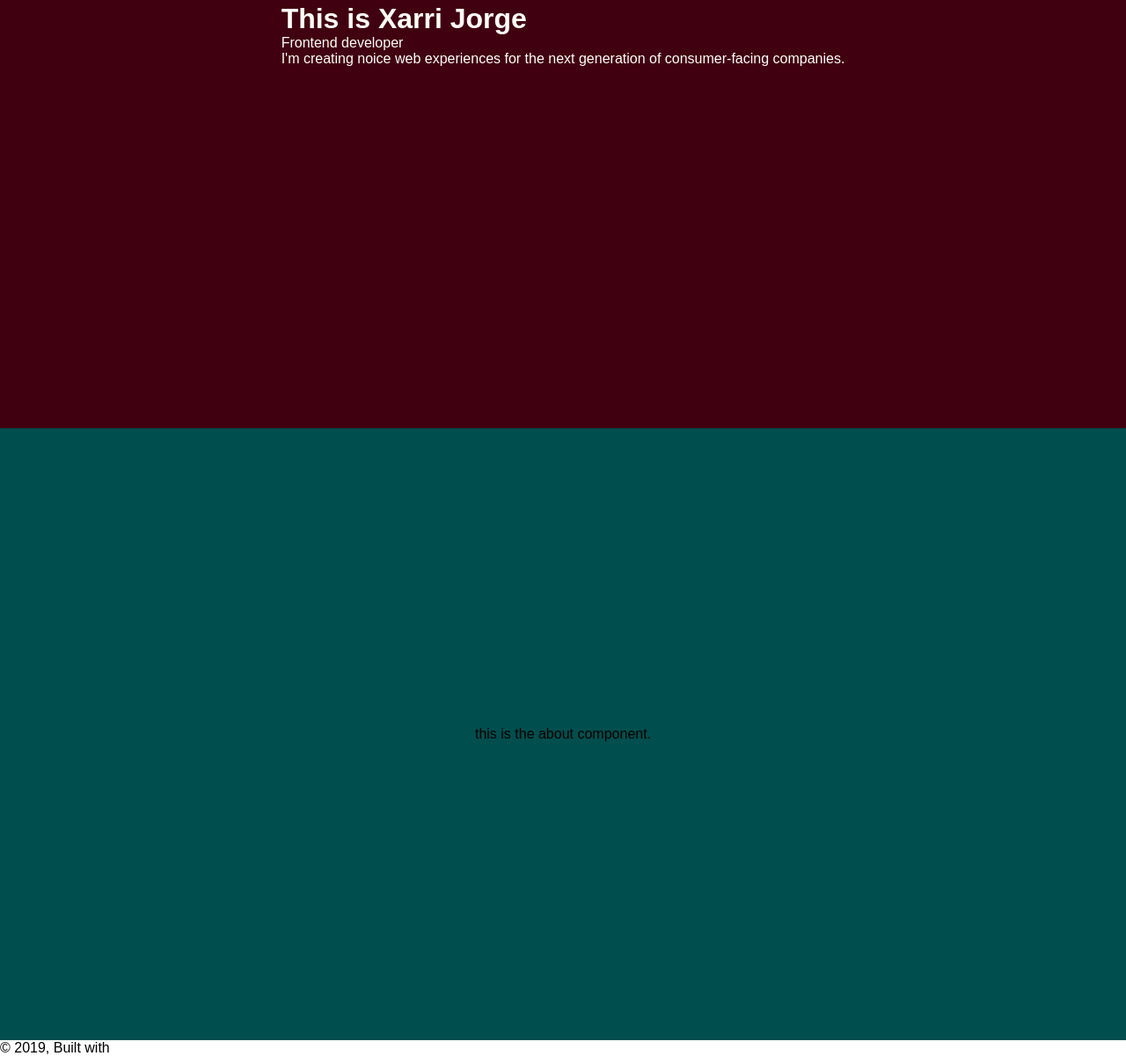
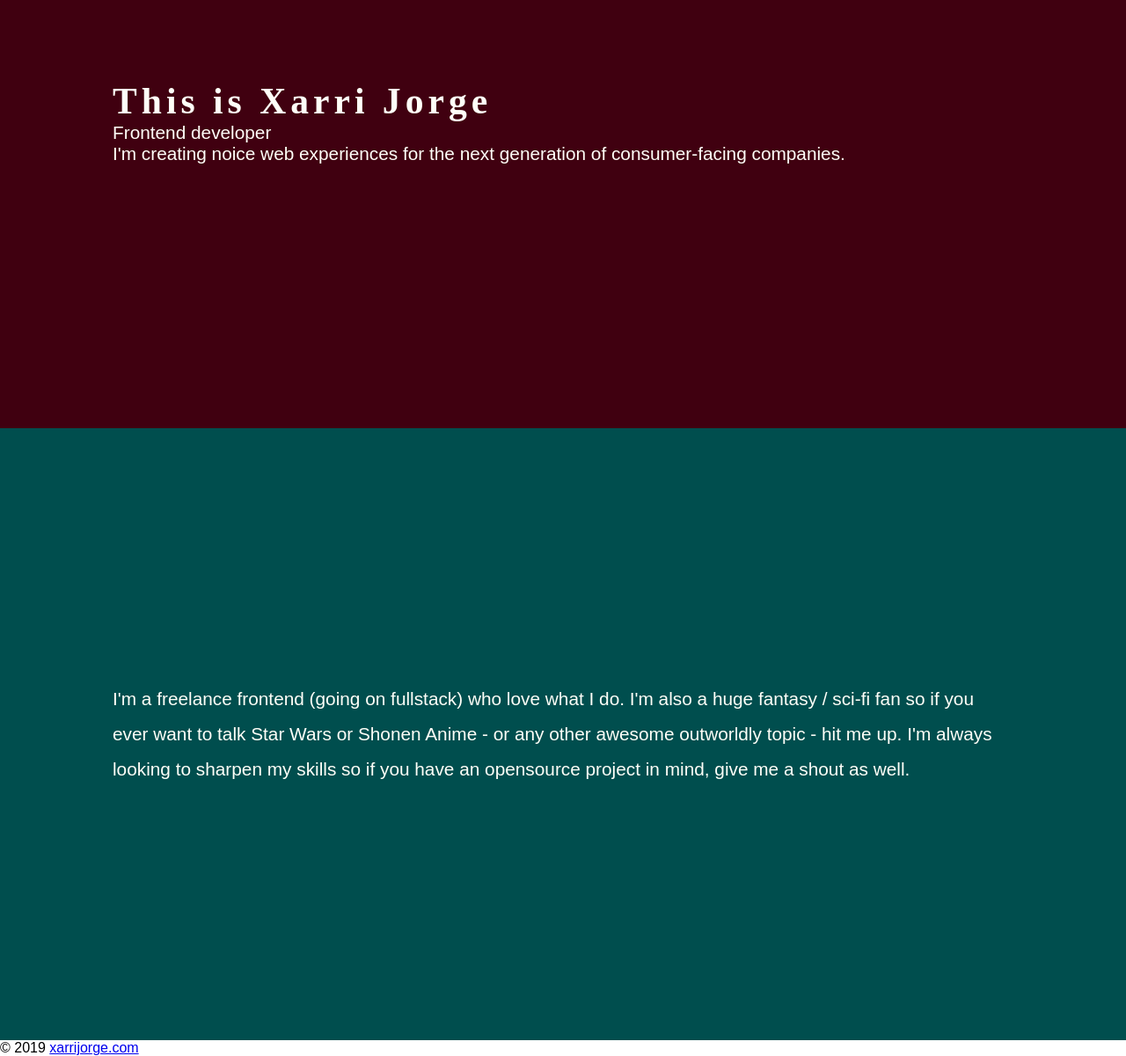
Before and after one commit to xarrijorge/portfolio, a Gatsby site: page / in a window 1280 px wide. Shown: the part 265-1466 px from the top of the page at 88% size. Built offline with nearby package versions, Linux system fonts and the light colour scheme; Gatsby itself is replaced by a stand-in of ours.

Commit message:
added new fonts, comfortaa, montserrat and trirong

```diff
--- a/package.json
+++ b/package.json
@@ -16,7 +16,8 @@
     "prop-types": "^15.7.2",
     "react": "^16.8.4",
     "react-dom": "^16.8.4",
-    "react-helmet": "^5.2.0"
+    "react-helmet": "^5.2.0",
+    "react-scroll": "^1.7.11"
   },
   "devDependencies": {
     "prettier": "^1.16.4"
--- a/src/components/about.jsx
+++ b/src/components/about.jsx
@@ -1,7 +1,9 @@
 import React from 'react';
 
 export default ()=>(
-  <div className="base about" >
-    <p> this is the about component.</p>
+  <div className="base about">
+    <div className="content">
+    <p> I'm a freelance frontend (going on fullstack) who love what I do. I'm also a huge fantasy / sci-fi fan so if you ever want to talk Star Wars or Shonen Anime - or any other awesome outworldly topic - hit me up. I'm always looking to sharpen my skills so if you have an opensource project in mind, give me a shout as well.</p>
+  </div>
   </div>
 )
--- a/src/components/headHero.jsx
+++ b/src/components/headHero.jsx
@@ -3,7 +3,7 @@ import React from 'react';
 
 export default () =>(
   <div className="base head-hero">
-      <div className="head-content">
+      <div className="content">
         <h1 className="hero-title">This is Xarri Jorge</h1>
         <p className="hero-sub"> Frontend developer</p>
         <p className="hero-desc">I'm creating noice web experiences for the next generation of consumer-facing companies.</p>
--- a/src/components/layout.jsx
+++ b/src/components/layout.jsx
@@ -28,8 +28,7 @@ const Layout = ({ children }) => (
       <Navagition/>
         <main>{children}</main>
         <footer>
-          © {new Date().getFullYear()}, Built with
-          {` `}
+          © {new Date().getFullYear()}{" "}<a href="https://xarrijorge.com">xarrijorge.com</a>
         </footer>
       </>
     )}
--- a/src/components/navigation.jsx
+++ b/src/components/navigation.jsx
@@ -1,9 +1,9 @@
+/*eslint-disable*/
 import React from 'react';
-
+import {Link, animateScroll as scroll, scrollSpy} from 'react-scroll';
 export default (props) =>(
-  <div className="base navigation">
+  <fragment className="base navigation">
     <span></span><span></span><span></span>
-    <a href="#about" onClick={props.scrollToAbout}>About</a>
-  </div>
-
+    <Link activeClass="active" to="about" smooth={true} spy={true} duration={500}>About</Link>
+  </fragment>
 )
--- a/src/components/styles/main.css
+++ b/src/components/styles/main.css
@@ -10,6 +10,9 @@
   --teal-light: #008181;
   --teal-dark: #004e4e;
   --color: #fffff8;
+  --display: "Comfortaa", cursive;
+  --sans-serif: "Montserrat", sans-serif;
+  --serif: "Trirong", serif;
 }
 html {
   font-family: sans-serif;
@@ -26,9 +29,19 @@ body {
 body * {
   margin: 0;
   padding: 0;
+  font-family: var(--sans-serif);
+}
+h1,
+h2,
+h3,
+h4,
+h5,
+h6 {
+  font-family: var(--serif);
 }
 .base {
   width: 100%;
+  color: var(--color);
   transition: all 0.2s ease;
   display: flex;
   flex-direction: column;
@@ -55,28 +68,36 @@ body * {
 /* Head Hero styles
  * classes
  * head-hero
- * head-content
- * head-title
- * head-sub
- * head-desc
+ * hero-content
+ * hero-title
+ * hero-sub
+ * hero-desc
   */
 
 .head-hero {
   --height: 87vh;
   height: var(--height);
   background: var(--burgundy-dark);
-  color: var(--color);
 }
-.head-content {
-  padding-bottom: 25vh;
+.hero-title {
+  letter-spacing: 5px;
+}
+.content {
+  width: 80%;
+  font-size: 1.3em;
 }
 
 /* About styles
  * classes
  * about
+ * content
  * */
 .about {
   --height: 87vh;
   height: var(--height);
   background: var(--teal-dark);
 }
+.about .content {
+  font-weight: 100;
+  line-height: 40px;
+}
--- a/src/pages/index.js
+++ b/src/pages/index.js
@@ -1,4 +1,4 @@
-import React, { Component } from "react"
+import React from "react"
 // import { Link } from "gatsby"
 
 import Layout from "../components/layout"
@@ -7,23 +7,12 @@ import HeadHero from "../components/headHero"
 import About from "../components/about"
 import SEO from "../components/seo"
 
-class IndexPage extends Component {
-  constructor(props) {
-    super(props)
-    this.aboutRef = React.createRef()
-  }
-  scrollToAbout = () => {
-    this.aboutRef.scrollIntoView({ behavior: "smooth" })
-  }
-  render() {
-    return (
-      <Layout>
-        <SEO title="Home" keywords={[`gatsby`, `application`, `react`]} />
-        <HeadHero />
-        <About ref={this.aboutRef} />
-      </Layout>
-    )
-  }
-}
+const IndexPage = () => (
+  <Layout>
+    <SEO title="Home" keywords={[`gatsby`, `application`, `react`]} />
+    <HeadHero />
+    <About />
+  </Layout>
+)
 
 export default IndexPage
```
Also changed, not shown: 1 other file.
